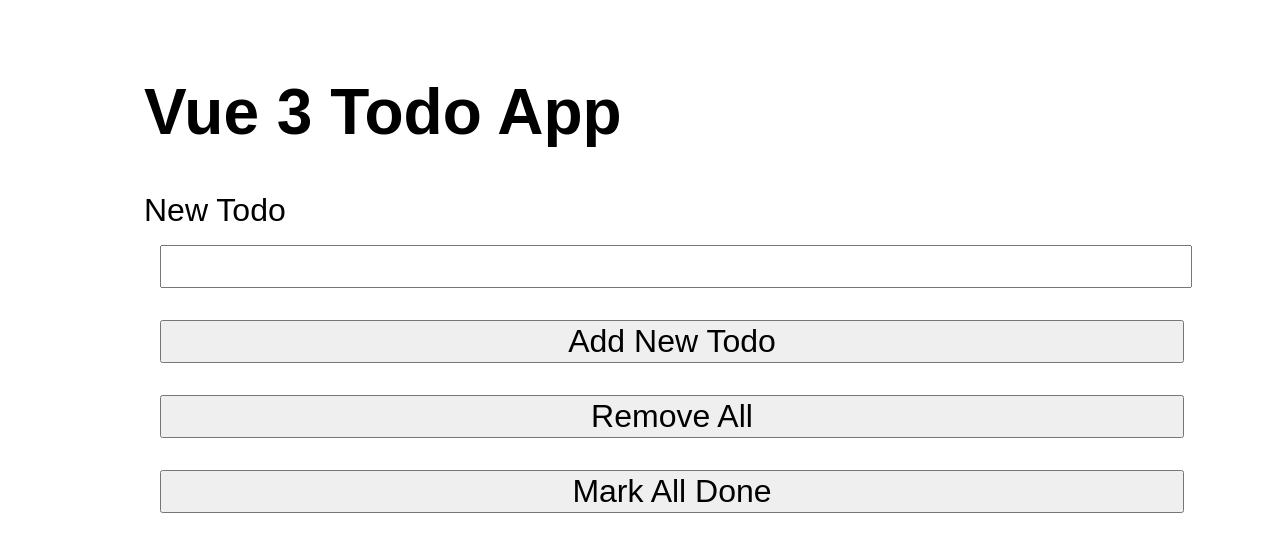
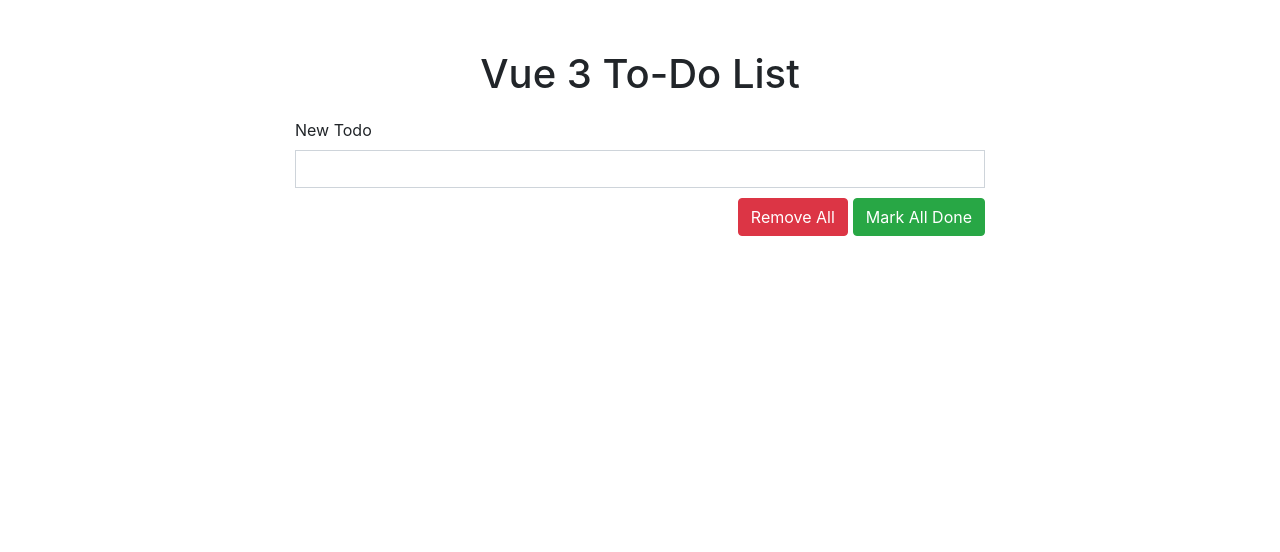
Before and after one commit to pranxy/vuejs3-todo-app, a Vue app: page / in a window 1280 px wide. Shown: the top 552 px of the page. Built offline with nearby package versions, Linux system fonts and the light colour scheme.

Commit message:
add css styles

```diff
--- a/public/index.html
+++ b/public/index.html
@@ -1,17 +1,26 @@
 <!DOCTYPE html>
 <html lang="en">
+
 <head>
   <meta charset="utf-8">
   <meta http-equiv="X-UA-Compatible" content="IE=edge">
   <meta name="viewport" content="width=device-width,initial-scale=1.0">
   <link rel="icon" href="<%= BASE_URL %>favicon.ico">
+  <link rel="stylesheet" href="https://stackpath.bootstrapcdn.com/bootstrap/4.5.2/css/bootstrap.min.css"
+    integrity="sha384-JcKb8q3iqJ61gNV9KGb8thSsNjpSL0n8PARn9HuZOnIxN0hoP+VmmDGMN5t9UJ0Z" crossorigin="anonymous">
+
+  <link rel="stylesheet" href="https://use.fontawesome.com/releases/v5.7.0/css/all.css"
+    integrity="sha384-lZN37f5QGtY3VHgisS14W3ExzMWZxybE1SJSEsQp9S+oqd12jhcu+A56Ebc1zFSJ" crossorigin="anonymous">
   <title><%= htmlWebpackPlugin.options.title %></title>
 </head>
+
 <body>
   <noscript>
-      <strong>We're sorry but <%= htmlWebpackPlugin.options.title %> doesn't work properly without JavaScript enabled. Please enable it to continue.</strong>
+    <strong>We're sorry but <%= htmlWebpackPlugin.options.title %> doesn't work properly without JavaScript enabled.
+      Please enable it to continue.</strong>
   </noscript>
   <div id="app"></div>
   <!-- built files will be auto injected -->
 </body>
+
 </html>
--- a/src/App.vue
+++ b/src/App.vue
@@ -1,21 +1,52 @@
 <template>
-  <h1>Vue 3 Todo App</h1>
+  <div class="container">
+    <div class="row justify-content-center">
+      <div class="col-md-8">
+        <div class="todolist">
+          <h1>Vue 3 To-Do List</h1>
 
-  <form @submit.prevent="addNewTodo">
-    <label for="">New Todo</label>
-    <input v-model="newTodo" name="newTodo" type="text" />
-    <button>Add New Todo</button>
-  </form>
-  <button @click="removeAll">Remove All</button>
-  <button @click="markAllDone">Mark All Done</button>
-  <ul>
-    <li v-for="(todo, index) in todos" :key="todo.id">
-      <h3 :class="{ done: todo.done }" class="todo" @click="toggleDone(todo)">
-        {{ todo.content }}
-      </h3>
-      <button @click="removeTodo(index)">Remove todo</button>
-    </li>
-  </ul>
+          <form @submit.prevent="addNewTodo">
+            <label for="">New Todo</label>
+            <input
+              class="form-control add-todo"
+              v-model="newTodo"
+              name="newTodo"
+              type="text"
+            />
+            <!-- <button>Add New Todo</button> -->
+          </form>
+          <div class="form-actions">
+            <button class="btn btn-danger" @click="removeAll">
+              Remove All
+            </button>
+            <button class="btn btn-success" @click="markAllDone">
+              Mark All Done
+            </button>
+          </div>
+
+          <hr v-if="todos.length > 0" />
+
+          <ul class="list-unstyled">
+            <li
+              class="ui-state-default"
+              v-for="(todo, index) in todos"
+              :key="todo.id"
+              :class="{ done: todo.done }"
+              @click="toggleDone(todo)"
+            >
+              {{ todo.content }} <span class="flex-fill"></span>
+              <button
+                class="remove-item btn btn-default btn-xs pull-right"
+                @click="removeTodo(index)"
+              >
+                <i class="far fa-trash-alt"></i>
+              </button>
+            </li>
+          </ul>
+        </div>
+      </div>
+    </div>
+  </div>
 </template>
 
 <script>
@@ -65,32 +96,41 @@
 </script>
 
 <style>
-body {
-  font-family: sans-serif;
-  padding-top: 1em;
-  padding-bottom: 1em;
-  font-size: 2em;
-  width: 80%;
-  margin: 0 auto;
+.form-actions {
+  margin-top: 10px;
+  text-align: right;
 }
 
-input,
-textarea,
-button,
-p,
-div,
-section,
-article,
-select {
-  display: "block";
-  width: 100%;
-  font-family: sans-serif;
-  font-size: 1em;
-  margin: 0.5em;
+.form-actions > *:not(:last-child) {
+  margin-right: 5px;
 }
 
-.todo {
+.todolist {
+  background-color: #fff;
+  padding: 20px 20px 10px 20px;
+  margin-top: 30px;
+}
+.todolist h1 {
+  margin: 0;
+  padding-bottom: 20px;
+  text-align: center;
+}
+
+.form-control {
+  border-radius: 0;
+}
+
+li.ui-state-default {
+  background: #fff;
+  border: none;
+  display: flex;
+  align-items: center;
+  border-bottom: 1px solid #ddd;
   cursor: pointer;
+}
+
+li.ui-state-default:last-child {
+  border-bottom: none;
 }
 
 .done {
```
Lines whose indentation alone changed are shown as unchanged.
